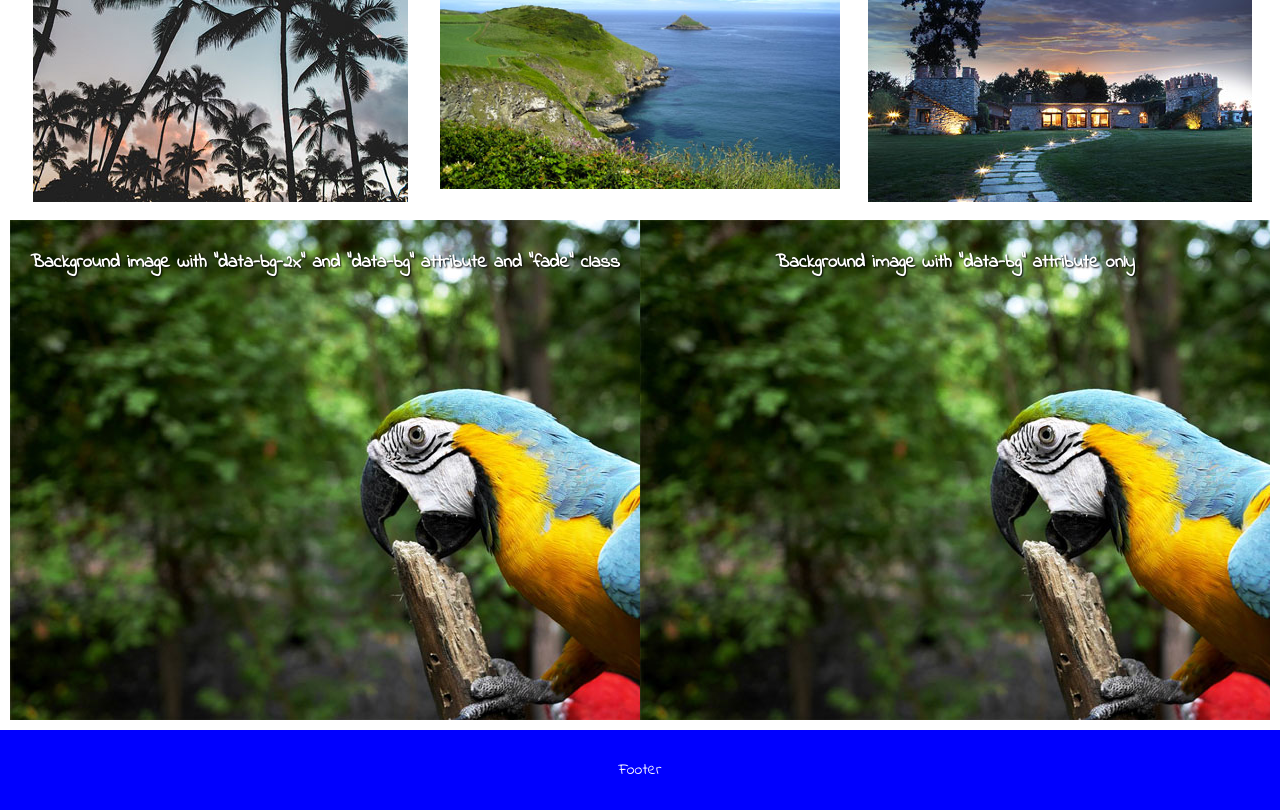
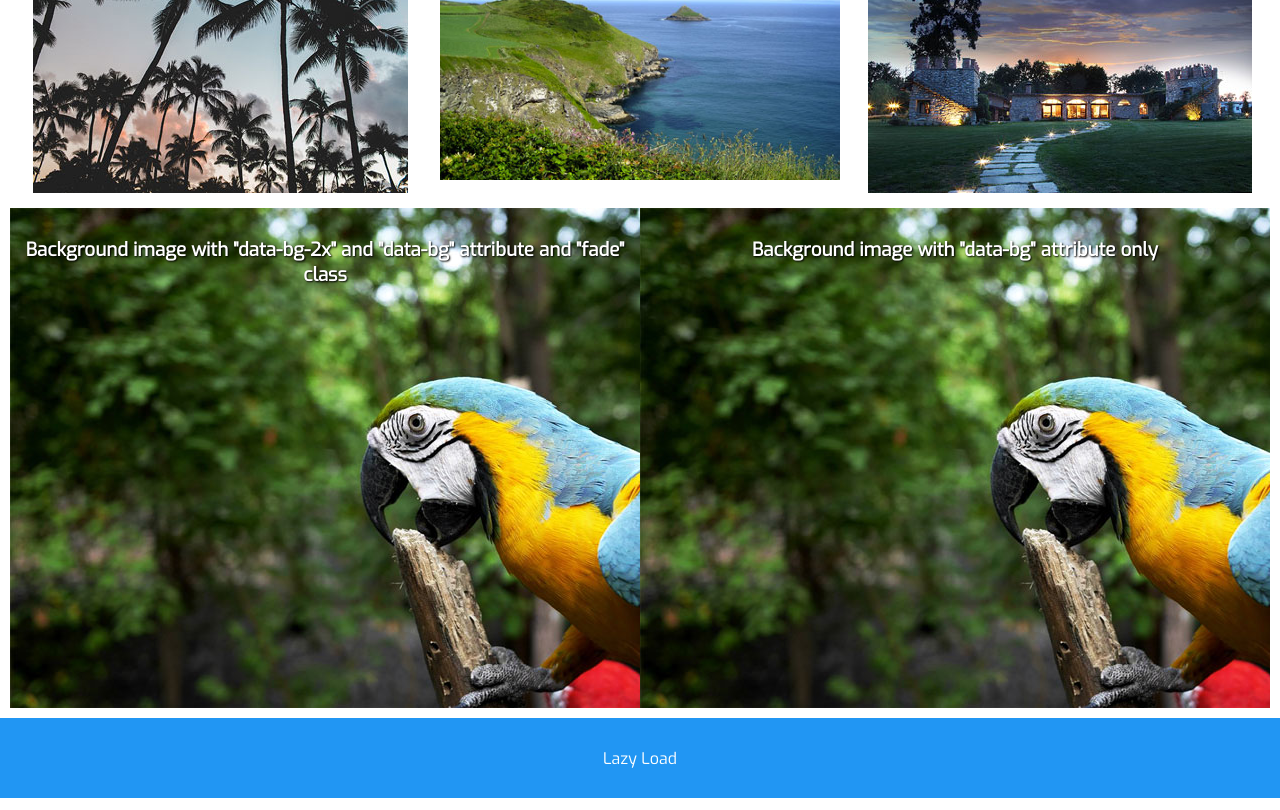
Before and after one commit to davidrobin/davidrobin.github.io, a website: page lazy-load/index.html in a window 1280 px wide. Shown: the part 616-1426 px from the top of the page. Drawn offline with Linux system fonts and the light colour scheme.

Commit message:
Improve layout

```diff
--- a/lazy-load/index.html
+++ b/lazy-load/index.html
@@ -39,7 +39,7 @@
   <header class="centering">
     <div class="container">
       <div class="_100">
-        <h1 class="align-center">Header</h1>
+        <h1 class="align-center">Lazy Load</h1>
       </div>
     </div>
   </header>
@@ -114,7 +114,7 @@
   <footer class="centering">
     <div class="container">
       <div class="_100">
-        <p class="align-center">Footer</p>
+        <p class="align-center">Lazy Load</p>
       </div>
     </div>
   </footer>
@@ -125,7 +125,7 @@
 
     var googleFont = document.createElement('link');
     googleFont.rel = 'stylesheet';
-    googleFont.href = 'https://fonts.googleapis.com/css?family=Indie+Flower';
+    googleFont.href = 'https://fonts.googleapis.com/css?family=Exo';
 
     window.addEventListener('load', function() {
       lazy('.lazy');
--- a/lazy-load/style.css
+++ b/lazy-load/style.css
@@ -1,5 +1,5 @@
 body {
-  font-family: 'Indie Flower', Arial, cursive;
+  font-family: Exo, Arial, sans-serif;
 }
 
 header h1,
@@ -9,12 +9,12 @@ footer p {
 
 header {
   min-height: 20vh;
-  background-color: green;
+  background-color: #8BC34A;
 }
 
 footer {
   min-height: 10vh;
-  background-color: blue;
+  background-color: #2196F3;
 }
 
 main h2 {
```
